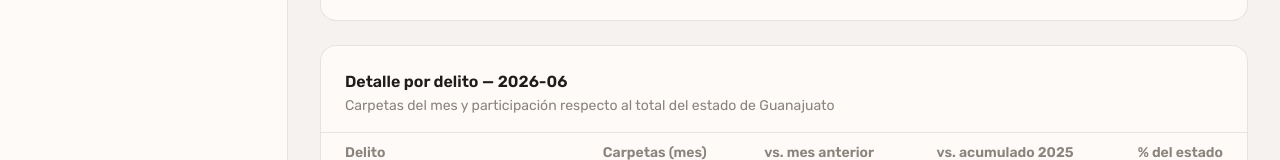
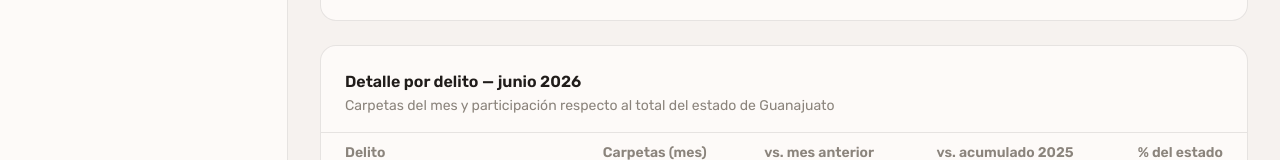
Before and after one commit to edgargutgzz/irapuatocv, a Next.js app: page / in a window 1280 px wide. Both pictures are taken after a click on the button "Explorar datos". Shown: the part 457-617 px from the top of the page. Built offline with nearby package versions, Linux system fonts and the light colour scheme.

Commit message:
Show month name instead of raw YYYY-MM in Resumen Mensual headings
Co-Authored-By: Claude Sonnet 5 <noreply@anthropic.com>

```diff
--- a/components/MonthlySnapshot.tsx
+++ b/components/MonthlySnapshot.tsx
@@ -3,6 +3,13 @@ import { monthlySnapshot } from "@/lib/data";
 
 function fmt(n: number): string {
   return n.toLocaleString("es-MX");
+}
+
+const MESES = ["enero", "febrero", "marzo", "abril", "mayo", "junio", "julio", "agosto", "septiembre", "octubre", "noviembre", "diciembre"];
+
+function fmtMes(mes: string): string {
+  const [year, month] = mes.split("-");
+  return `${MESES[Number(month) - 1]} ${year}`;
 }
 
 function DeltaBadge({ pct }: { pct: number | null }) {
@@ -102,7 +109,7 @@ export default function MonthlySnapshot() {
 
       <section className="rounded-2xl overflow-hidden" style={{ backgroundColor: "var(--surface-1)", border: "1px solid var(--border)" }}>
         <div className="p-6 pb-4">
-          <p className="text-base font-semibold">Detalle por delito — {meta.mes}</p>
+          <p className="text-base font-semibold">Detalle por delito — {fmtMes(meta.mes)}</p>
           <p className="text-sm mt-0.5" style={{ color: "var(--text-muted)" }}>
             Carpetas del mes y participación respecto al total del estado de Guanajuato
           </p>
@@ -134,7 +141,7 @@ export default function MonthlySnapshot() {
           </table>
         </div>
         <p className="text-xs px-6 py-4" style={{ color: "var(--text-muted)" }}>
-          Fuente: Observatorio Ciudadano Irapuato ¿Cómo Vamos? — Reporte de Incidencia Delictiva, {meta.mes}.
+          Fuente: Observatorio Ciudadano Irapuato ¿Cómo Vamos? — Reporte de Incidencia Delictiva, {fmtMes(meta.mes)}.
         </p>
       </section>
     </div>
```
